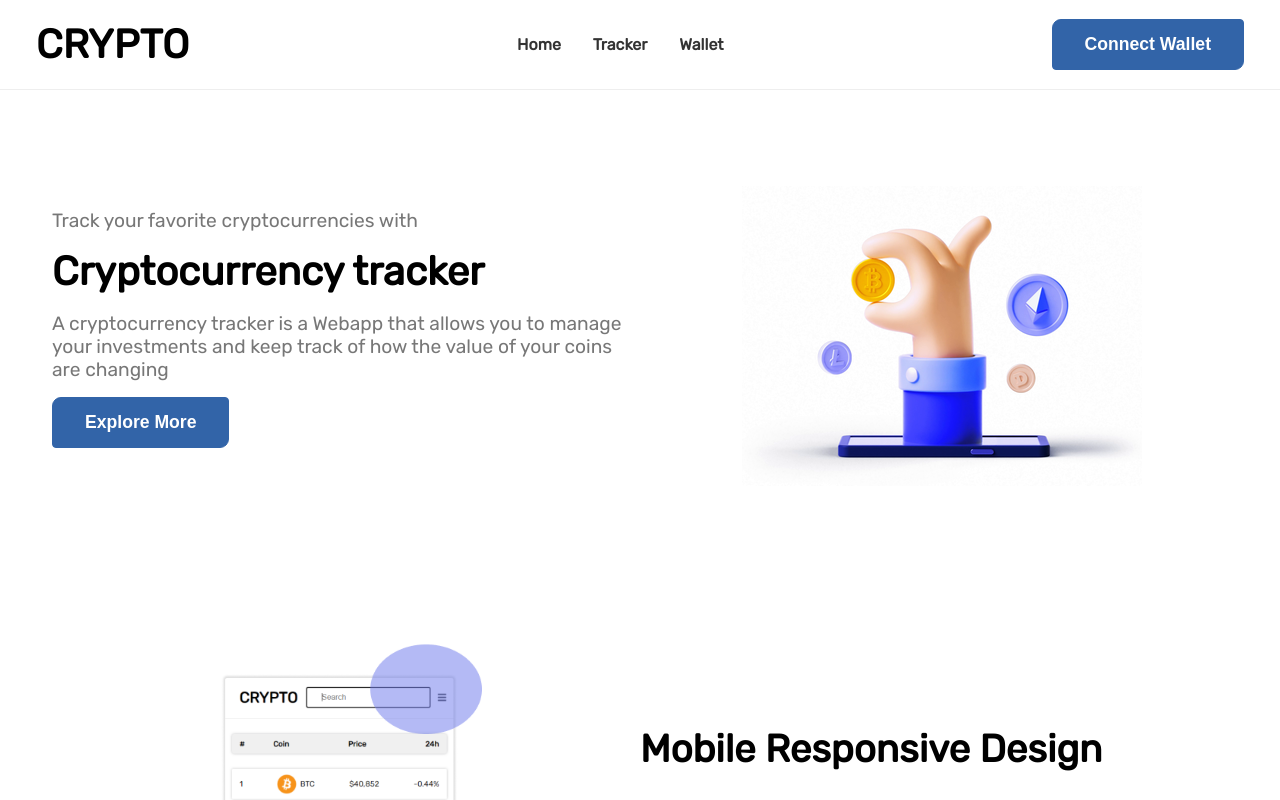
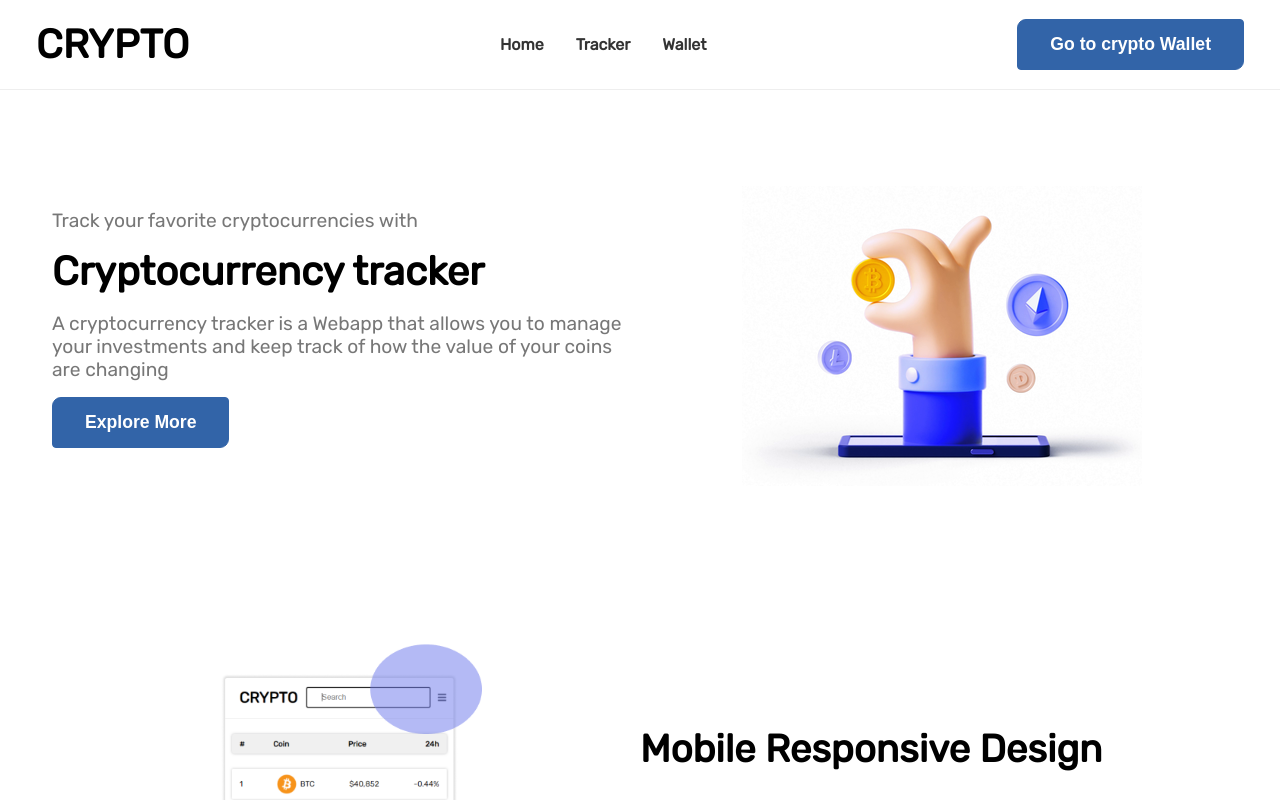
Before and after one commit to Ashutosh0024/cryptowebapp, a React (Create React App) app: page / in a window 1280 px wide. Shown: the top 800 px of the page. Built offline with nearby package versions, Linux system fonts and the light colour scheme; no server answers.

Commit message:
changesnew1

```diff
--- a/src/components/Navbar.js
+++ b/src/components/Navbar.js
@@ -23,7 +23,7 @@ const handleClick = () => setClick(!click)
                     </li>
                 </ul>
                 <div className='btn-group'>
-                    <button className='btn'>Connect Wallet</button>
+                    <button className='btn'>Go to crypto Wallet</button>
                 </div>
                 <div className='hamburger' onClick={handleClick}>
                     {click ? (<FaTimes size={20} style={{color: '#333'}}/>) : (<FaBars size={20} style={{color: '#333'}} />)}
```
